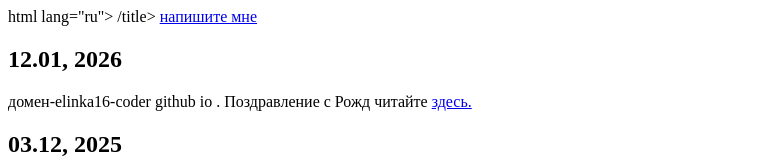
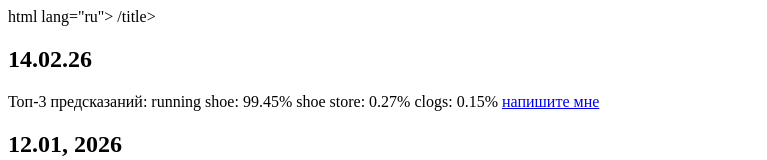
Before and after one commit to elinka16/loveMK.rumn, a plain HTML site: page index.html in a window 1280 px wide. Shown: the top 160 px of the page, without its empty margins (0-767 px from the left). Drawn offline with Linux system fonts and the light colour scheme.

Commit message:
Update index.html

```diff
--- a/index.html
+++ b/index.html
@@ -4,6 +4,11 @@
   <title>Мой блог</title>/title>
  </head>
  <body>
+  <h2>14.02.26</h2>
+  Топ-3 предсказаний:
+running shoe: 99.45%
+shoe store: 0.27%
+clogs: 0.15%
   <a href="mailto:elinaBobok@yanbex.ru">напишите мне</a>
   <h2> 12.01, 2026</h2>
     домен-elinka16-coder github io .
```
